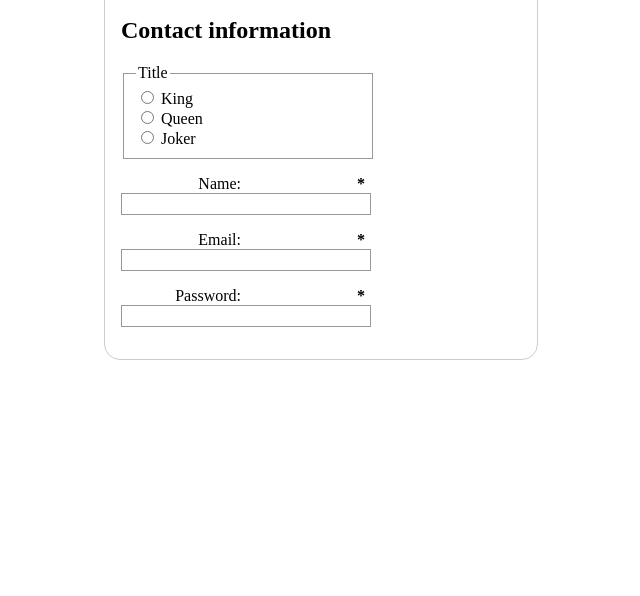
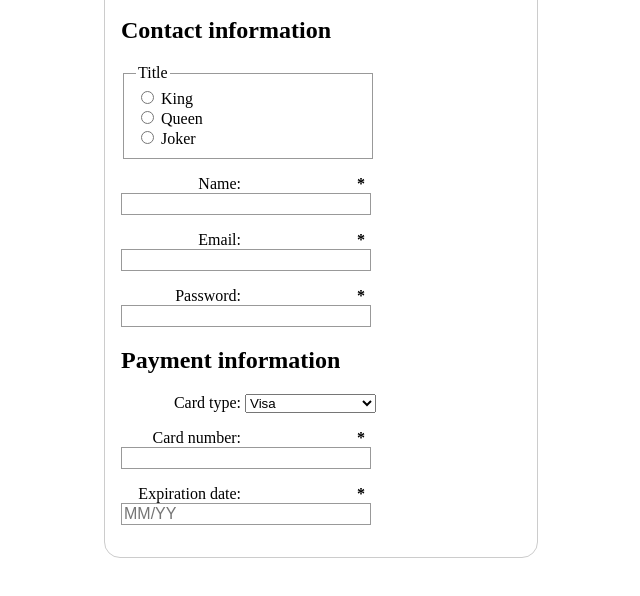
Before and after one commit to joshwalthall/mdn-payment-form, a plain HTML site: page index.html in a window 1280 px wide. Shown: the part 104-700 px from the top of the page, without its empty margins (319-959 px from the left). Drawn offline with Linux system fonts and the light colour scheme.

Commit message:
Add payment information section to form.

```diff
--- a/index.html
+++ b/index.html
@@ -63,6 +63,38 @@
           <input type="password" id="pwd" name="password" required>
         </p>
       </section>
+      <section>
+        <h2>Payment information</h2>
+        <p>
+          <label for="card">
+            <span>Card type:</span>
+          </label>
+          <select name="usercard" id="card">
+            <option value="visa">Visa</option>
+            <option value="mc">Mastercard</option>
+            <option value="amex">American Express</option>
+          </select>
+        </p>
+        <p>
+          <label for="number">
+            <span>Card number:</span>
+            <strong><span aria-label="required">*</span></strong>
+          </label>
+          <input type="tel" id="number" name="cardnumber" required>
+        </p>
+        <p>
+          <label for="expiration">
+            <span>Expiration date:</span>
+            <strong><span aria-label="required">*</span></strong>
+          </label>
+          <input
+            type="text"
+            id="expiration"
+            required="true"
+            placeholder="MM/YY"
+            pattern="^(0[1-9]|1[0-2])\/([0-9]{2})$">
+        </p>
+      </section>
     </form>
 </body>
 
```
